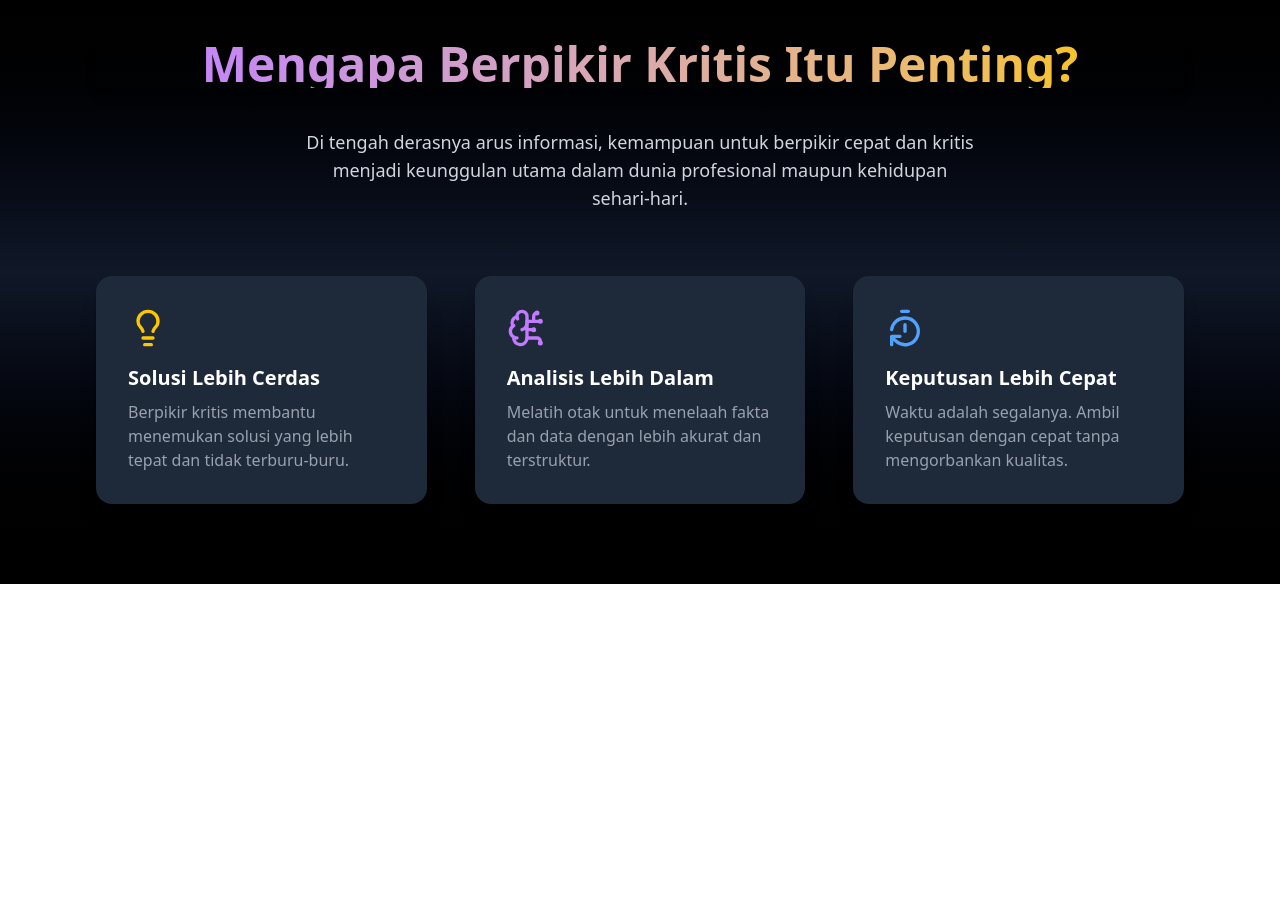
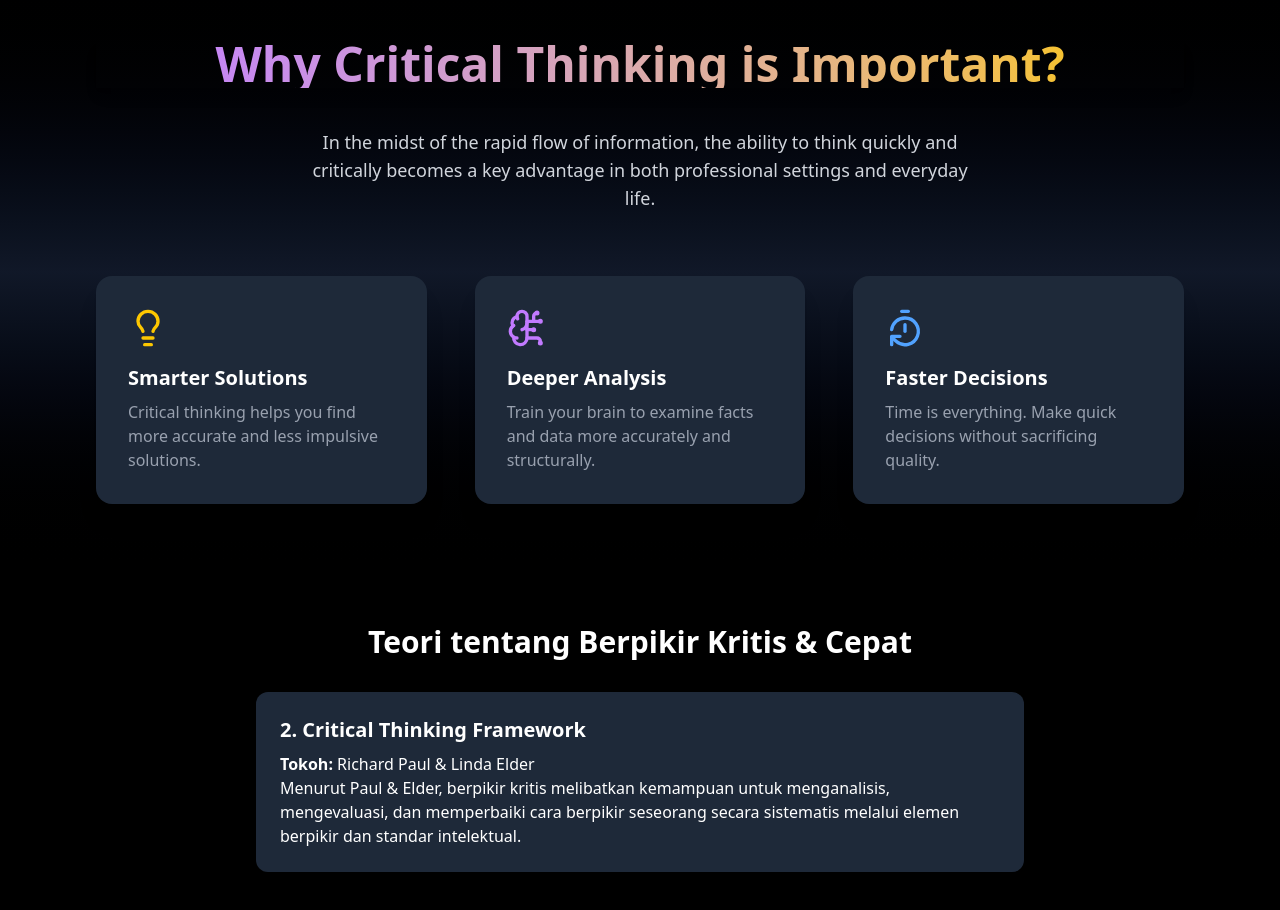
Before and after one commit to farhanariyanto03/react-portofolio1, a React (Vite) app: page / in a window 1280 px wide. Shown: the part 840-1750 px from the top of the page. Before the commit the page ends 1424 px from the top, so only its background shows below. Built offline with nearby package versions, Linux system fonts and the light colour scheme.

Commit message:
fetch view theory

```diff
--- a/src/App.jsx
+++ b/src/App.jsx
@@ -3,6 +3,7 @@ import About from './components/About'
 import CustomCursor from './components/CustomCursor'
 import Header from './components/Header'
 import HeroSection from './components/HeroSection'
+import Theory from './components/Theory'
 
 function App() {
 
@@ -12,6 +13,7 @@ function App() {
       <HeroSection />
       <CustomCursor />
       <About />
+      <Theory />
     </div>
   )
 }
--- a/src/components/About.jsx
+++ b/src/components/About.jsx
@@ -5,18 +5,18 @@ import { Lightbulb, BrainCircuit, TimerReset } from "lucide-react";
 const benefits = [
   {
     icon: <Lightbulb className="w-10 h-10 text-yellow-400" />,
-    title: "Solusi Lebih Cerdas",
-    desc: "Berpikir kritis membantu menemukan solusi yang lebih tepat dan tidak terburu-buru.",
+    title: "Smarter Solutions",
+    desc: "Critical thinking helps you find more accurate and less impulsive solutions.",
   },
   {
     icon: <BrainCircuit className="w-10 h-10 text-purple-400" />,
-    title: "Analisis Lebih Dalam",
-    desc: "Melatih otak untuk menelaah fakta dan data dengan lebih akurat dan terstruktur.",
+    title: "Deeper Analysis",
+    desc: "Train your brain to examine facts and data more accurately and structurally.",
   },
   {
     icon: <TimerReset className="w-10 h-10 text-blue-400" />,
-    title: "Keputusan Lebih Cepat",
-    desc: "Waktu adalah segalanya. Ambil keputusan dengan cepat tanpa mengorbankan kualitas.",
+    title: "Faster Decisions",
+    desc: "Time is everything. Make quick decisions without sacrificing quality.",
   },
 ];
 
@@ -31,11 +31,11 @@ const About = () => {
         className="text-center mb-16"
       >
         <h2 className="text-4xl md:text-5xl font-bold mb-10 bg-gradient-to-r from-purple-400 to-yellow-400 text-transparent bg-clip-text shadow-lg">
-          Mengapa Berpikir Kritis Itu Penting?
+          Why Critical Thinking is Important?
         </h2>
         <p className="text-gray-300 text-lg max-w-2xl mx-auto mb-4">
-          Di tengah derasnya arus informasi, kemampuan untuk berpikir cepat dan kritis
-          menjadi keunggulan utama dalam dunia profesional maupun kehidupan sehari-hari.
+          In the midst of the rapid flow of information, the ability to think quickly and critically
+          becomes a key advantage in both professional settings and everyday life.
         </p>
       </motion.div>
 
--- /dev/null
+++ b/src/components/Theory.jsx
@@ -0,0 +1,23 @@
+import React from "react";
+
+const Theory = () => {
+  return (
+    <div className="bg-black text-white min-h-screen py-10 px-6 flex flex-col items-center">
+      <h1 className="text-3xl font-bold mb-8">Teori tentang Berpikir Kritis & Cepat</h1>
+
+      <div className="max-w-3xl space-y-8">
+        <div className="bg-gray-800 p-6 rounded-xl shadow-lg">
+          <h2 className="text-xl font-semibold mb-2">2. Critical Thinking Framework</h2>
+          <p>
+            <span className="font-bold">Tokoh:</span> Richard Paul & Linda Elder
+          </p>
+          <p>
+            Menurut Paul & Elder, berpikir kritis melibatkan kemampuan untuk menganalisis, mengevaluasi, dan memperbaiki cara berpikir seseorang secara sistematis melalui elemen berpikir dan standar intelektual.
+          </p>
+        </div>
+      </div>
+    </div>
+  );
+};
+
+export default Theory;
```
